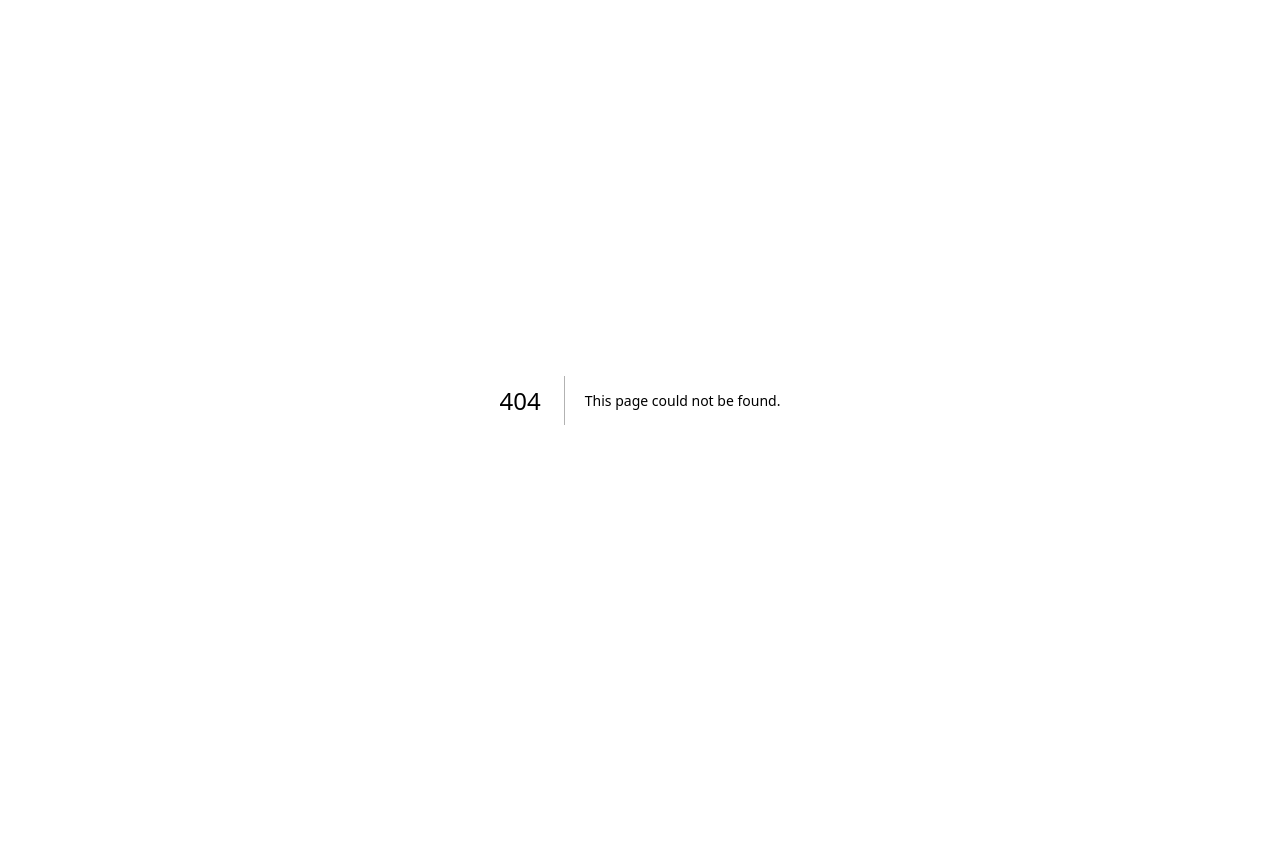
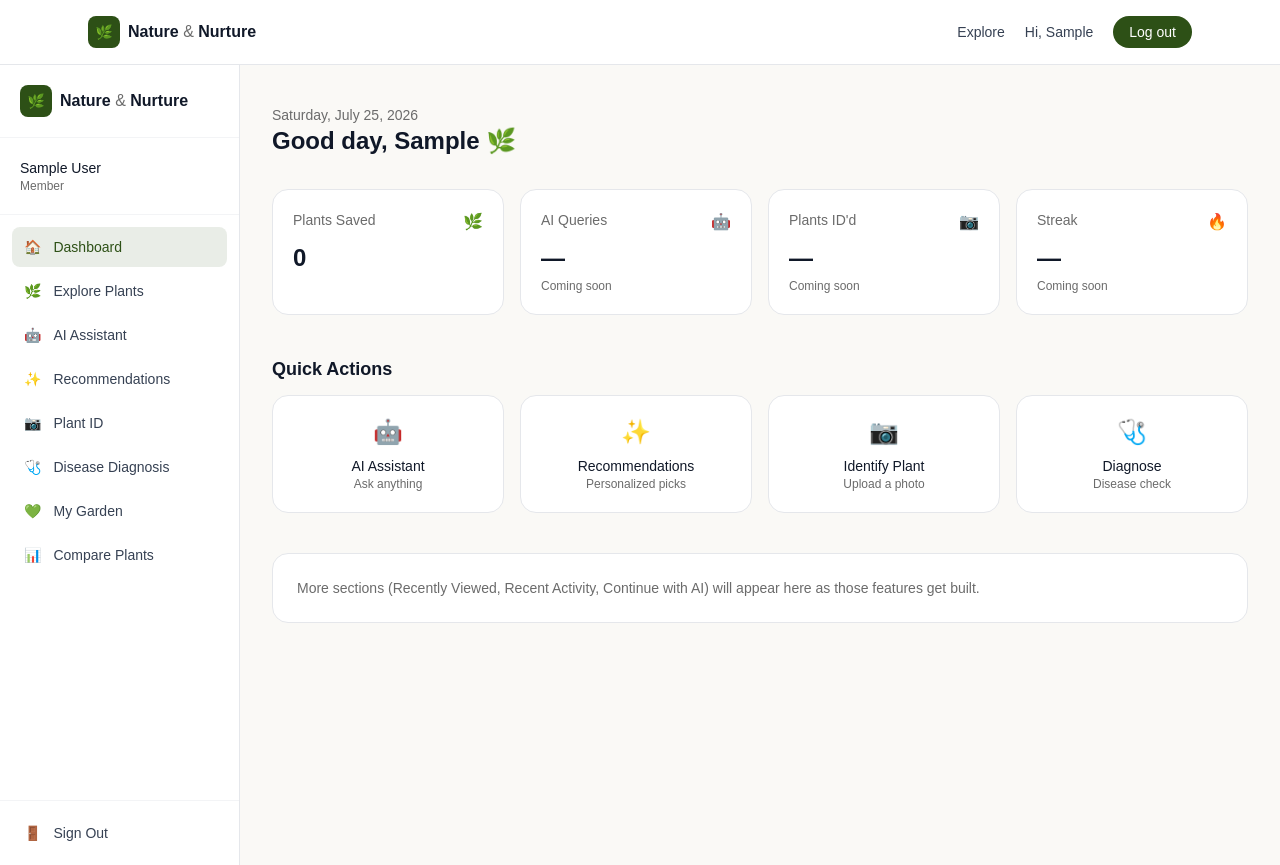
Before and after one commit to The-AarushiSingh/Nature-and-Nurture, a Next.js app in the folder frontend/: page /dashboard in a window 1280 px wide. Before the commit this address had no page. Before the commit the page ends 800 px from the top, so only its background shows below. Built offline with nearby package versions, Linux system fonts and the light colour scheme; no server answers; sample sign-in values are in the browser's storage.

Commit message:
Added skeleton of dashboard

```diff
--- /dev/null
+++ b/frontend/src/app/(dashboard)/dashboard/page.js
@@ -0,0 +1,98 @@
+"use client";
+import { useEffect, useState } from "react";
+import Link from "next/link";
+import { useAuth } from "@/context/AuthContext";
+import { useRouter } from "next/navigation";
+
+export default function Dashboard() {
+  const { user, token, loading } = useAuth();
+  const router = useRouter();
+  const [savedCount, setSavedCount] = useState(0);
+
+  useEffect(() => {
+    if (!loading && !user) {
+      router.push("/login");
+    }
+  }, [loading, user]);
+
+  useEffect(() => {
+    if (token) {
+      fetch(`${process.env.NEXT_PUBLIC_API_URL}/api/garden`, {
+        headers: { Authorization: `Bearer ${token}` },
+      })
+        .then((res) => res.json())
+        .then((data) => setSavedCount(Array.isArray(data) ? data.length : 0))
+        .catch(() => setSavedCount(0));
+    }
+  }, [token]);
+
+  if (loading || !user) return <p className="p-10 text-muted">Loading...</p>;
+
+  const stats = [
+    { label: "Plants Saved", value: savedCount, icon: "🌿" },
+    { label: "AI Queries", value: "—", icon: "🤖", note: "Coming soon" },
+    { label: "Plants ID'd", value: "—", icon: "📷", note: "Coming soon" },
+    { label: "Streak", value: "—", icon: "🔥", note: "Coming soon" },
+  ];
+
+  const quickActions = [
+    { label: "AI Assistant", sub: "Ask anything", icon: "🤖", href: "/assistant" },
+    { label: "Recommendations", sub: "Personalized picks", icon: "✨", href: "/recommendations" },
+    { label: "Identify Plant", sub: "Upload a photo", icon: "📷", href: "/plant-id" },
+    { label: "Diagnose", sub: "Disease check", icon: "🩺", href: "/diagnosis" },
+  ];
+
+  return (
+    <main className="max-w-6xl mx-auto px-8 py-10">
+      <p className="text-sm text-muted">
+        {new Date().toLocaleDateString("en-US", {
+          weekday: "long",
+          year: "numeric",
+          month: "long",
+          day: "numeric",
+        })}
+      </p>
+      <h1 className="text-2xl font-bold text-gray-900 mb-8">
+        Good day, {user.name.split(" ")[0]} 🌿
+      </h1>
+
+      <div className="grid grid-cols-2 md:grid-cols-4 gap-4 mb-10">
+        {stats.map((s) => (
+          <div
+            key={s.label}
+            className="bg-white border border-gray-200 rounded-2xl p-5"
+          >
+            <div className="flex justify-between items-start mb-2">
+              <p className="text-sm text-muted">{s.label}</p>
+              <span>{s.icon}</span>
+            </div>
+            <p className="text-2xl font-bold text-gray-900">{s.value}</p>
+            {s.note && <p className="text-xs text-muted mt-1">{s.note}</p>}
+          </div>
+        ))}
+      </div>
+
+      <h2 className="text-lg font-semibold text-gray-900 mb-3">Quick Actions</h2>
+      <div className="grid grid-cols-2 md:grid-cols-4 gap-4 mb-10">
+        {quickActions.map((a) => (
+          <Link
+            key={a.label}
+            href={a.href}
+            className="bg-white border border-gray-200 rounded-2xl p-5 text-center hover:shadow-md transition-all"
+          >
+            <div className="text-2xl mb-2">{a.icon}</div>
+            <p className="font-medium text-gray-900 text-sm">{a.label}</p>
+            <p className="text-xs text-muted">{a.sub}</p>
+          </Link>
+        ))}
+      </div>
+
+      <div className="bg-white border border-gray-200 rounded-2xl p-6">
+        <p className="text-muted text-sm">
+          More sections (Recently Viewed, Recent Activity, Continue with AI)
+          will appear here as those features get built.
+        </p>
+      </div>
+    </main>
+  );
+}
--- /dev/null
+++ b/frontend/src/app/(dashboard)/layout.js
@@ -0,0 +1,10 @@
+import Sidebar from "@/components/Sidebar";
+
+export default function DashboardLayout({ children }) {
+  return (
+    <div className="flex">
+      <Sidebar />
+      <div className="flex-1 bg-cream min-h-screen">{children}</div>
+    </div>
+  );
+}
--- a/frontend/src/app/layout.js
+++ b/frontend/src/app/layout.js
@@ -1,8 +1,7 @@
 import { Geist, Geist_Mono } from "next/font/google";
 import "./globals.css";
 import { AuthProvider } from "@/context/AuthContext";
-
-
+import Navbar from "@/components/Navbar";
 
 const geistSans = Geist({
   variable: "--font-geist-sans",
@@ -23,7 +22,10 @@ export default function RootLayout({ children }) {
   return (
     <html lang="en">
       <body>
-        <AuthProvider>{children}</AuthProvider>
+        <AuthProvider>
+          <Navbar />
+          {children}
+        </AuthProvider>
       </body>
     </html>
   );
--- /dev/null
+++ b/frontend/src/components/Navbar.js
@@ -0,0 +1,60 @@
+"use client";
+import Link from "next/link";
+import { useRouter } from "next/navigation";
+import { useAuth } from "@/context/AuthContext";
+
+export default function Navbar() {
+  const { user, logout, loading } = useAuth();
+  const router = useRouter();
+
+  const handleLogout = () => {
+    logout();
+    router.push("/");
+  };
+
+  return (
+    <nav className="bg-white border-b border-gray-200 sticky top-0 z-50">
+      <div className="max-w-6xl mx-auto px-6 h-16 flex items-center justify-between">
+        <Link href="/" className="flex items-center gap-2">
+          <div className="bg-primary w-8 h-8 rounded-lg flex items-center justify-center text-white text-sm">
+            🌿
+          </div>
+          <span className="font-semibold text-gray-900">
+            Nature <span className="font-normal text-muted">&</span> Nurture
+          </span>
+        </Link>
+
+        <div className="flex items-center gap-5 text-sm">
+          <Link href="/" className="text-gray-700 hover:text-primary">
+            Explore
+          </Link>
+
+          {!loading && (
+            <>
+              {user ? (
+                <>
+                  <span className="text-gray-700">
+                    Hi, <span className="font-medium">{user.name.split(" ")[0]}</span>
+                  </span>
+                  <button
+                    onClick={handleLogout}
+                    className="text-white bg-primary px-4 py-1.5 rounded-full hover:bg-primary-light transition-colors"
+                  >
+                    Log out
+                  </button>
+                </>
+              ) : (
+                <Link
+                  href="/login"
+                  className="text-white bg-primary px-4 py-1.5 rounded-full hover:bg-primary-light transition-colors"
+                >
+                  Sign In
+                </Link>
+              )}
+            </>
+          )}
+        </div>
+      </div>
+    </nav>
+  );
+}
--- /dev/null
+++ b/frontend/src/components/Sidebar.js
@@ -0,0 +1,72 @@
+"use client";
+import Link from "next/link";
+import { usePathname, useRouter } from "next/navigation";
+import { useAuth } from "@/context/AuthContext";
+
+const navItems = [
+  { label: "Dashboard", href: "/dashboard", icon: "🏠" },
+  { label: "Explore Plants", href: "/", icon: "🌿" },
+  { label: "AI Assistant", href: "/assistant", icon: "🤖" },
+  { label: "Recommendations", href: "/recommendations", icon: "✨" },
+  { label: "Plant ID", href: "/plant-id", icon: "📷" },
+  { label: "Disease Diagnosis", href: "/diagnosis", icon: "🩺" },
+  { label: "My Garden", href: "/garden", icon: "💚" },
+  { label: "Compare Plants", href: "/compare", icon: "📊" },
+];
+
+export default function Sidebar() {
+  const pathname = usePathname();
+  const { user, logout } = useAuth();
+  const router = useRouter();
+
+  const handleLogout = () => {
+    logout();
+    router.push("/login");
+  };
+
+  return (
+    <aside className="w-60 bg-white border-r border-gray-200 h-screen sticky top-0 flex flex-col">
+      <div className="p-5 border-b border-gray-100">
+        <Link href="/dashboard" className="flex items-center gap-2">
+          <div className="bg-primary w-8 h-8 rounded-lg flex items-center justify-center text-white text-sm">
+            🌿
+          </div>
+          <span className="font-semibold text-gray-900">
+            Nature <span className="font-normal text-muted">&</span> Nurture
+          </span>
+        </Link>
+      </div>
+
+      <div className="p-5 border-b border-gray-100">
+        <p className="font-medium text-gray-900 text-sm">{user?.name}</p>
+        <p className="text-xs text-muted">Member</p>
+      </div>
+
+      <nav className="flex-1 p-3 space-y-1 overflow-y-auto">
+        {navItems.map((item) => (
+          <Link
+            key={item.href}
+            href={item.href}
+            className={`flex items-center gap-3 px-3 py-2.5 rounded-lg text-sm transition-colors ${
+              pathname === item.href
+                ? "bg-primary/10 text-primary font-medium"
+                : "text-gray-700 hover:bg-gray-50"
+            }`}
+          >
+            <span>{item.icon}</span>
+            {item.label}
+          </Link>
+        ))}
+      </nav>
+
+      <div className="p-3 border-t border-gray-100">
+        <button
+          onClick={handleLogout}
+          className="w-full flex items-center gap-3 px-3 py-2.5 rounded-lg text-sm text-gray-700 hover:bg-gray-50"
+        >
+          <span>🚪</span> Sign Out
+        </button>
+      </div>
+    </aside>
+  );
+}
```
